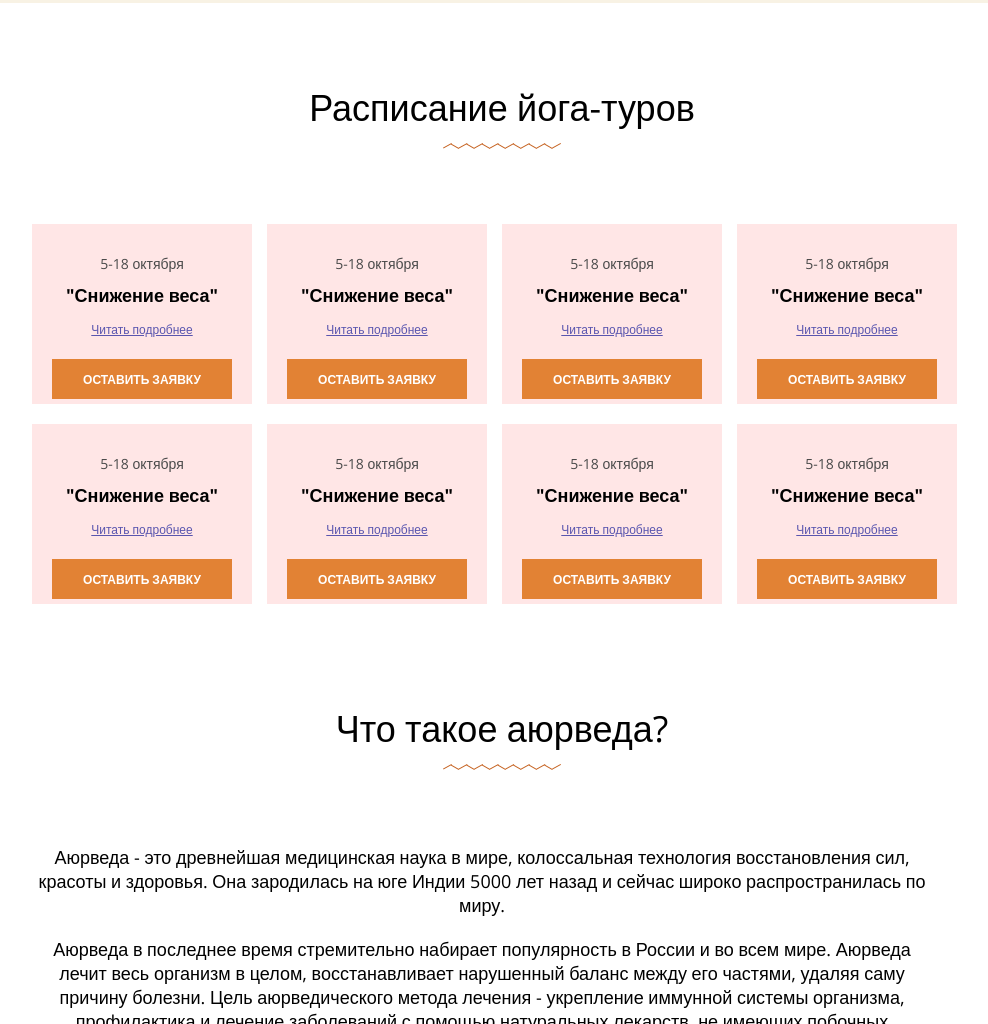
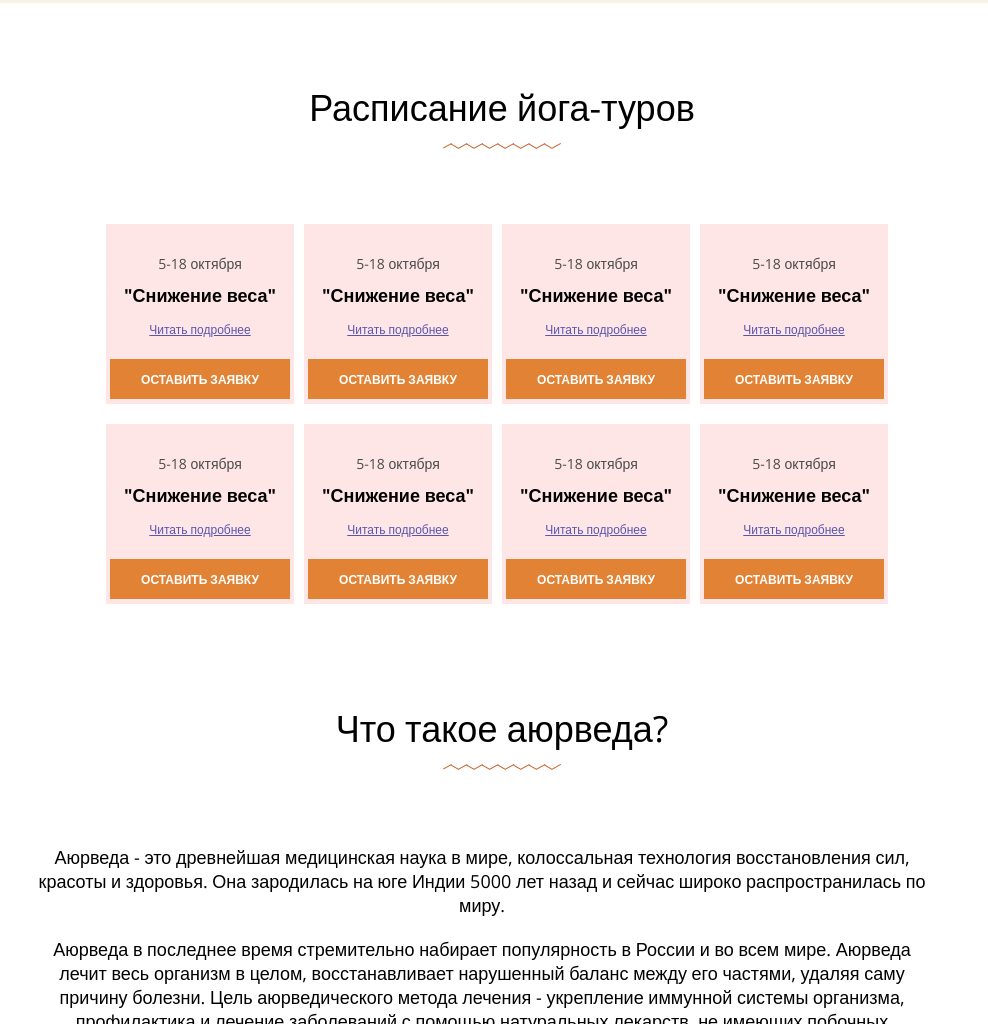
Before and after one commit to GunnerSaurusBJJ/Yoga, a plain HTML site: page index.html in a window 1280 px wide. Shown: the part 2930-3954 px from the top of the page, without its empty margins (138-1126 px from the left). Drawn offline with nearby package versions, Linux system fonts and the light colour scheme.

Commit message:
change style for schedule

```diff
--- a/src/style.css
+++ b/src/style.css
@@ -262,11 +262,12 @@
 .section-schedule__wrapper {
   display: flex;
   flex-wrap: wrap;
+  justify-content: center;
 }
 .section-schedule__bl {
-  margin-right: 15px;
+  flex-basis: 20%;
+  margin-right: 10px;
   margin-bottom: 20px;
-  width: 220px;
   height: 180px;
   background-color: #ffe6e6;
   text-align: center;
```
